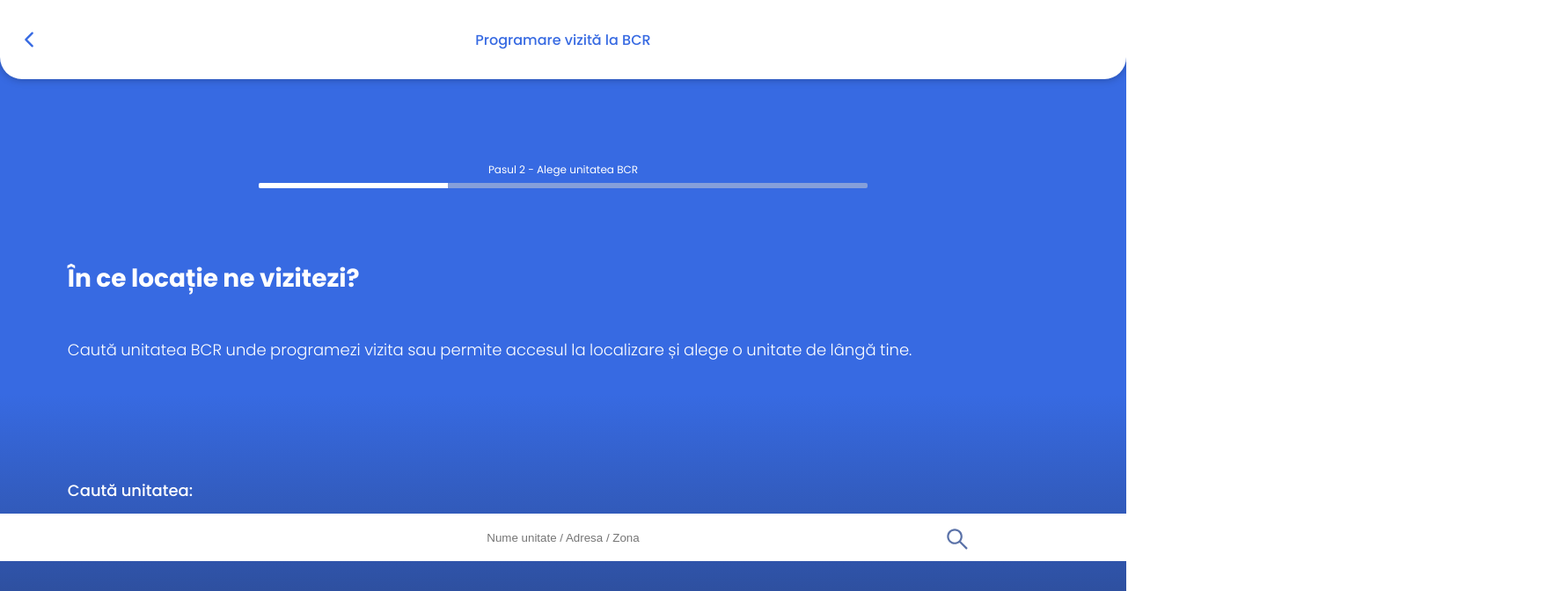
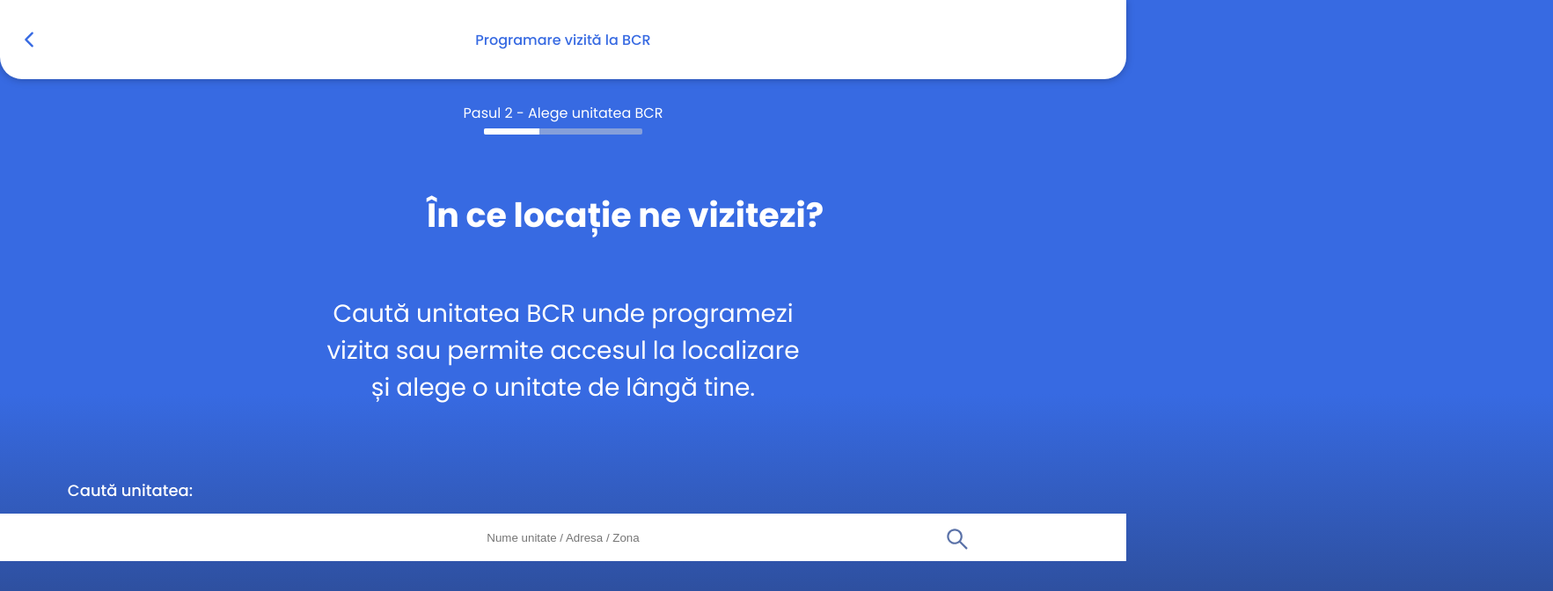
Before and after one commit to andreiv03/bcr-scheduling-page, a Next.js app: page / in a window 1280 px wide. Shown: the top 672 px of the page at 88% size, 1765 px wide, since content can reach past the window. Built offline with nearby package versions, Linux system fonts and the light colour scheme.

Commit message:
Desktop version of the FrontEndV1

```diff
--- a/styles/components/center-text.module.scss
+++ b/styles/components/center-text.module.scss
@@ -23,6 +23,26 @@
 left: 51%;
 font-size: 18px;
     }
+@media only screen and (min-width:778px){
+        .header{
+    width: 100%;
+    left: 87.9%;
+    top: calc(27%);
+    font-size: 38px;
+        }
+
+        .header-description {
+            top:calc(42%);
+            font-weight: 400;
+            width: 44%;
+            left: 50%;
+            font-size: 28px;
+            align-items: center;
+            justify-content: center;
+            text-align: center;
+                }
+
+    }
 
 
 }
--- a/styles/components/step-2.module.scss
+++ b/styles/components/step-2.module.scss
@@ -46,6 +46,48 @@
         border-bottom-left-radius: 2px;
 
     }
+    @media only screen and (min-width:778px){
+        .step-2{
+            top: calc(15%);
+            font-weight: 400;
+            font-size: 16px;
+            line-height: 18px;
+            /* identical to box height */
+
+            text-align: center;
+            color: white;
+            white-space: nowrap;
+
+    }
+        .step-bar{
+            left: 43%;
+            top:18.3%;
+            width:14%;
+
+            background-color: rgba($color: lightgray, $alpha: 0.5);
+            height: 7px;
+            position: absolute;
+
+            justify-content: center;
+            display: flex;
+            border-radius: 2px;
+            align-items: center;
+        }
+        .step-bar::after{
+            content: "";
+            width:35%;
+            position: absolute;
+            left:0;
+            top:0;
+            height:100%;
+            background-color: rgba($color: white, $alpha: 1.0);
+            //opacity: 0.1;
+            border-top-left-radius: 2px;
+            border-bottom-left-radius: 2px;
+
+        }
+
+    }
 
 
 }
```
Also changed, not shown: styles/components/search-bar.module.scss (+12 -0 lines).
